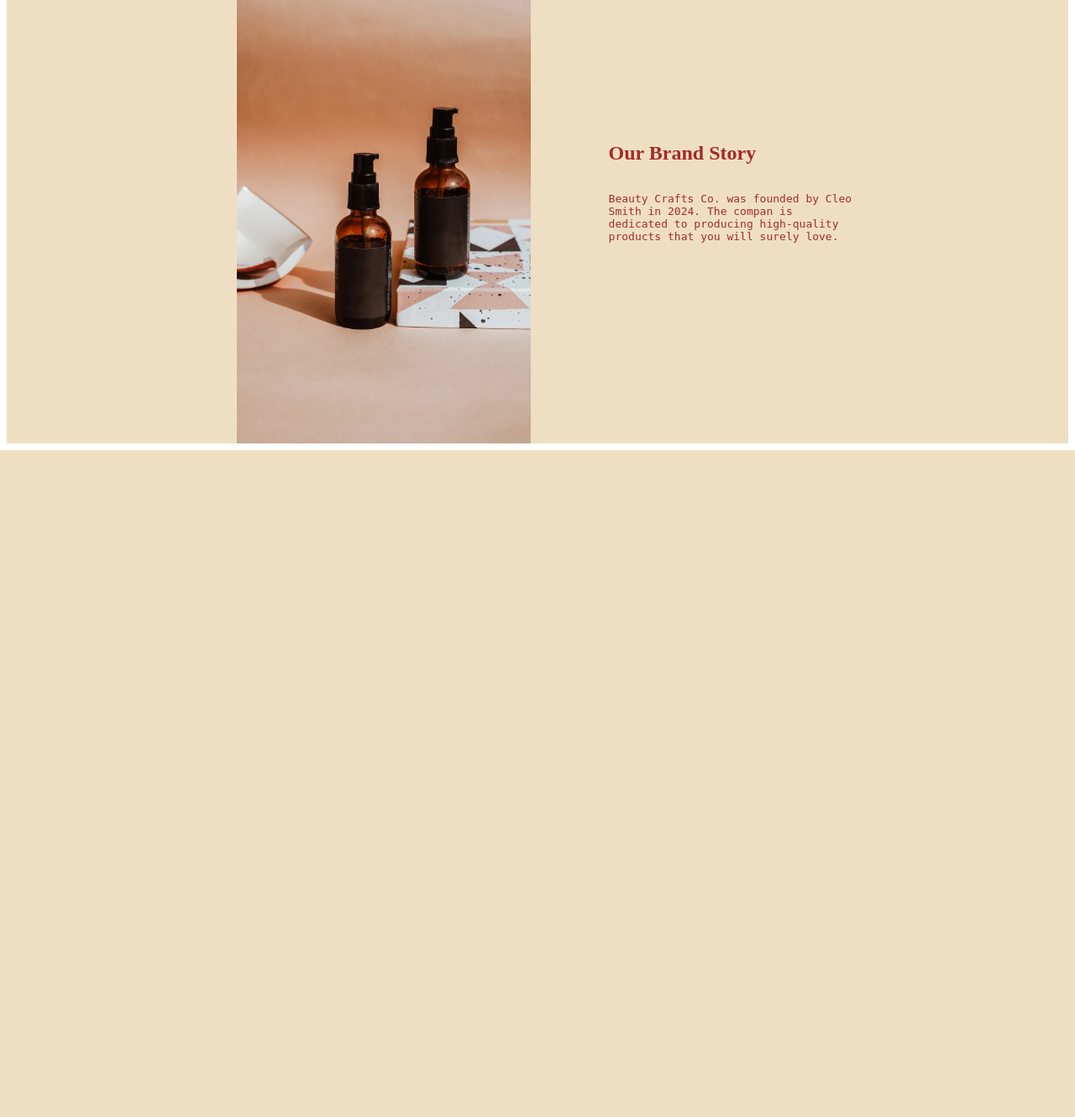
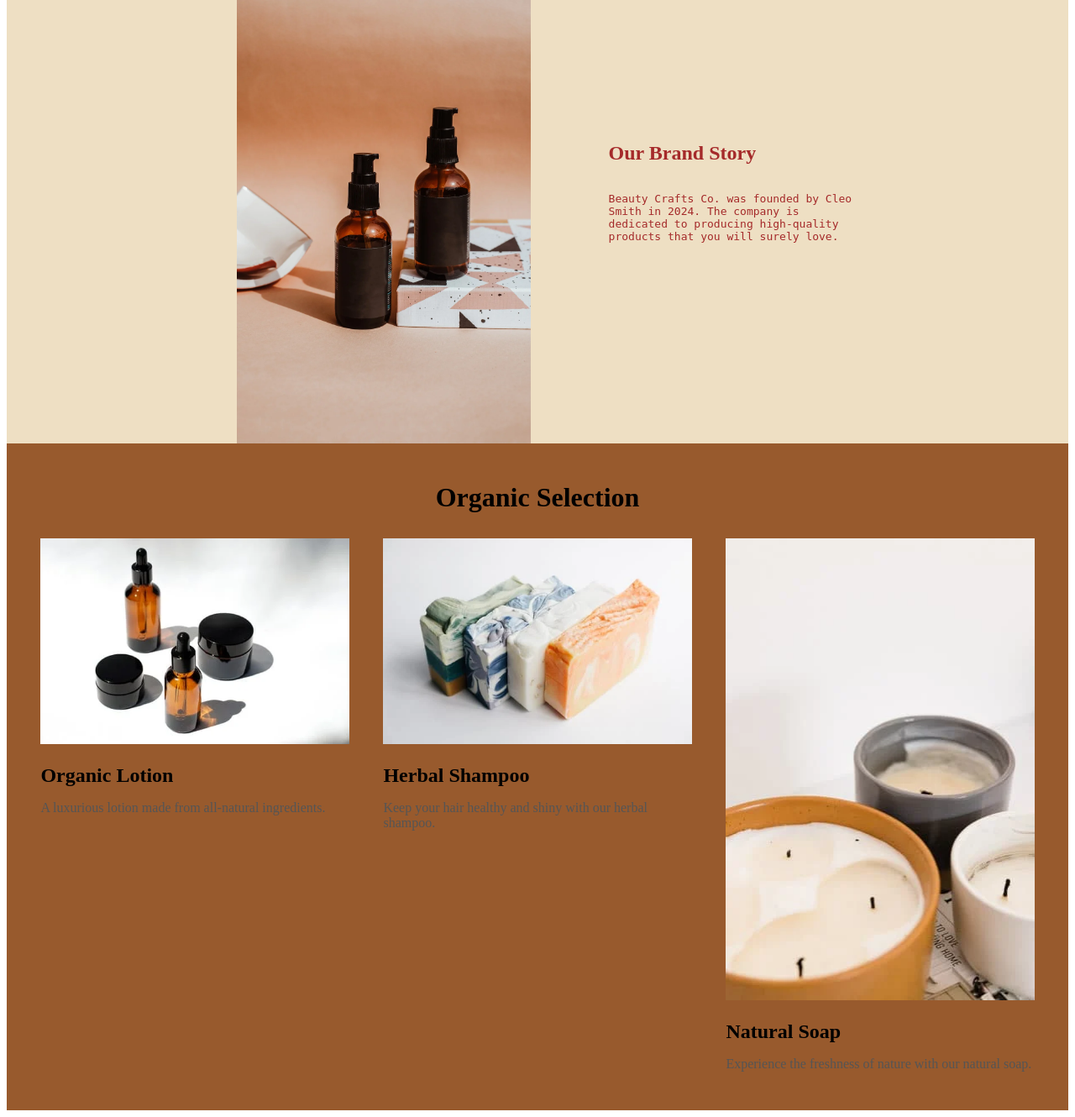
Before and after one commit to Hammad-10/ShopHere, a PHP site: page / in a window 1280 px wide. Shown: the part 538-1868 px from the top of the page at 84% size. Before the commit the page ends 1074 px from the top, so only its background shows below. Run offline with PHP 8.4, Linux system fonts and the light colour scheme.

Commit message:
added basic structure for 3 and 4 div

```diff
--- a/css/styles.css
+++ b/css/styles.css
@@ -11,6 +11,12 @@
     display: flex;
     flex-direction: row;
     justify-content: space-between;
+}
+
+#div3 {
+
+    background-color: rgb(152, 90, 45);
+    height: 25%;
 }
 
 #companyName {
@@ -93,3 +99,43 @@
 #brandStoryPara {
     color: brown;
 }
+
+/* Styling for section 3 and 4 */
+
+#div3 {
+    padding: 20px;
+    text-align: center;
+}
+
+#organicSelectionHeading {
+    font-size: 2em;
+    margin-bottom: 20px;
+}
+
+.organicProducts {
+    display: flex;
+    justify-content: space-around;
+    flex-wrap: wrap;
+}
+
+.product {
+    width: 30%;
+    margin: 10px;
+    text-align: left;
+}
+
+.productImage {
+    width: 100%;
+    height: auto;
+    margin-bottom: 10px;
+}
+
+.productTitle {
+    font-size: 1.5em;
+    margin: 10px 0;
+}
+
+.productDescription {
+    font-size: 1em;
+    color: #555;
+}
--- a/index.html
+++ b/index.html
@@ -12,32 +12,24 @@
     <div class="mainContainer">
         <!-- div1 -->
         <div id="div1">
-
             <div id="taglinediv">
                 <pre id="companyName">
                 BEAUTY
                 CRAFTS CO.
                 </pre>
-
                 <pre id="tagline">
         Organic products
         made with love.
         That's what you get
         from us.
         </pre>
-
-        <div class="shopNowDiv">
-
-            <a href="#" >SHOP NOW</a>
-
-        </div>
-
+                <div class="shopNowDiv">
+                    <a href="#">SHOP NOW</a>
+                </div>
             </div>
-
             <div id="imagediv1">
                 <img src="assets/Images/BeautyCraftsSources/8.webp" alt="image" id="div1Image">
             </div>
-
         </div>
 
         <!-- div2 -->
@@ -49,19 +41,38 @@
                 <h2 id="brandStoryheading">Our Brand Story</h2>
                 <pre id="brandStoryPara">
 Beauty Crafts Co. was founded by Cleo
-Smith in 2024. The compan is
+Smith in 2024. The company is
 dedicated to producing high-quality
 products that you will surely love.
                 </pre>
             </div>
         </div>
 
+        <!-- div3 -->
+        <div id="div3">
+            <h2 id="organicSelectionHeading">Organic Selection</h2>
+            <div class="organicProducts">
+                <div class="product">
+                    <img src="assets/Images/BeautyCraftsSources/7.webp" alt="Organic Product 1" class="productImage">
+                    <h3 class="productTitle">Organic Lotion</h3>
+                    <p class="productDescription">A luxurious lotion made from all-natural ingredients.</p>
+                </div>
+                <div class="product">
+                    <img src="assets/Images/BeautyCraftsSources/6.webp" alt="Organic Product 2" class="productImage">
+                    <h3 class="productTitle">Herbal Shampoo</h3>
+                    <p class="productDescription">Keep your hair healthy and shiny with our herbal shampoo.</p>
+                </div>
+                <div class="product">
+                    <img src="assets/Images/BeautyCraftsSources/5.webp" alt="Organic Product 3" class="productImage">
+                    <h3 class="productTitle">Natural Soap</h3>
+                    <p class="productDescription">Experience the freshness of nature with our natural soap.</p>
+                </div>
+            </div>
+        </div>
     </div>
-    <script src="https://code.jquery.com/jquery-3.7.1.js"
-        integrity="sha256-eKhayi8LEQwp4NKxN+CfCh+3qOVUtJn3QNZ0TciWLP4=" crossorigin="anonymous"></script>
 
-        <script src="js/myjquery.js"></script>
-
+    <script src="https://code.jquery.com/jquery-3.7.1.js" integrity="sha256-eKhayi8LEQwp4NKxN+CfCh+3qOVUtJn3QNZ0TciWLP4=" crossorigin="anonymous"></script>
+    <script src="js/myjquery.js"></script>
 </body>
 
 </html>
```
